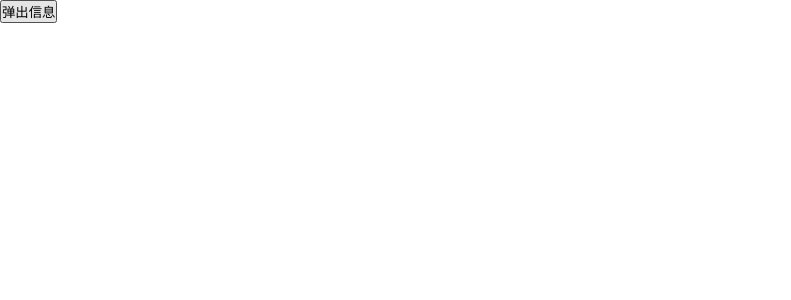
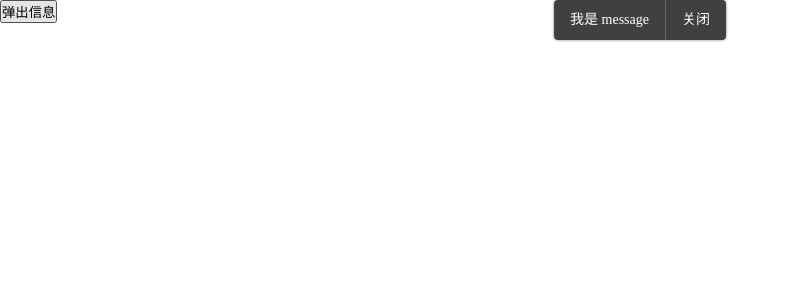
Before and after one commit to Shi-Dekai/origin-ui, a Vue app: page / in a window 1280 px wide. Shown: the top 300 px of the page, without its empty margins (0-791 px from the left). Built offline with nearby package versions, Linux system fonts and the light colour scheme.

Commit message:
遇到BUG: toast.close is not a function

```diff
--- a/src/App.vue
+++ b/src/App.vue
@@ -1,6 +1,6 @@
 <template>
   <div id="app">
-    <button @click="showToast">弹出信息</button>
+    <button >弹出信息</button>
   </div>
 </template>
 
@@ -39,9 +39,13 @@
     },
   })
   export default class App extends Vue {
-    showToast(){
+    created() {
       Vue.prototype.$toast('我是 message');
+
     }
+
+    // showToast() {
+    // }
   }
 </script>
 
--- a/src/components/Toast.vue
+++ b/src/components/Toast.vue
@@ -1,24 +1,61 @@
 <template>
   <div class="toast">
     <slot></slot>
+    <div class="line"></div>
+    <span class="close" v-if="closeButton" @click="onClickClose">{{closeButton.text}}</span>
   </div>
 </template>
 
 <script lang="ts">
   import Vue from 'vue';
-  import {Component} from 'vue-property-decorator';
+  import {Component, Prop} from 'vue-property-decorator';
 
+  type closeButton = {
+    text: string;
+    callBack: (toast: Toast) => void;
+  }
   @Component
   export default class Toast extends Vue {
+    @Prop(Boolean) autoClose = true;
+    @Prop(Number) autoCloseDelay = 500;
+
+    @Prop({
+      default: () => {
+        return {
+          text: '关闭',
+          callBack: (toast: Toast) => {
+            toast.close();
+          }
+        };
+      }
+    }) closeButton!: closeButton;
 
 
+    mounted() {
+      if (this.autoClose) {
+        setTimeout(() => {
+          this.close();
+        }, this.autoCloseDelay * 1000);
+      }
+    }
+
+    close() {
+      this.$el.remove();
+      this.$destroy();
+    }
+
+    onClickClose() {
+      this.close();
+      this.closeButton.callBack(Toast);
+    }
   }
 </script>
 
 <style lang="scss" scoped>
   .toast {
     font-size: 14px;
-    line-height: 40px;
+    height: 40px;
+    line-height: 1.8;
     display: flex;
     align-items: center;
     position: fixed;
@@ -28,7 +65,17 @@
     background: rgba(0, 0, 0, .75);
     color: white;
     border-radius: 4px;
-    box-shadow:0 0 3px 0 rgba(0, 0, 0, .5);
+    box-shadow: 0 0 3px 0 rgba(0, 0, 0, .5);
     padding: 0 16px;
+
+    .line {
+      border-left: 1px solid #666;
+      height: 100%;
+      margin-left: 16px;
+    }
+
+    .close {
+      padding-left: 16px;
+    }
   }
 </style>
--- a/src/plugin.js
+++ b/src/plugin.js
@@ -4,11 +4,17 @@ export default {
   install(Vue, options) {
     Vue.prototype.$toast = function (message) {
       const Constructor = Vue.extend(Toast)
-      const toast = new Constructor()
-      console.log(toast.$slots)
+      const toast = new Constructor({
+        propsData: {
+          text: '知道了',
+          callback() {
+            console.log('用户说他知道了')
+          }
+        }
+      })
       toast.$slots.default = [message]
       toast.$mount()
-      document.body.appendChild(toast.$el)
+        document.body.appendChild(toast.$el)
     }
   }
 }
```
